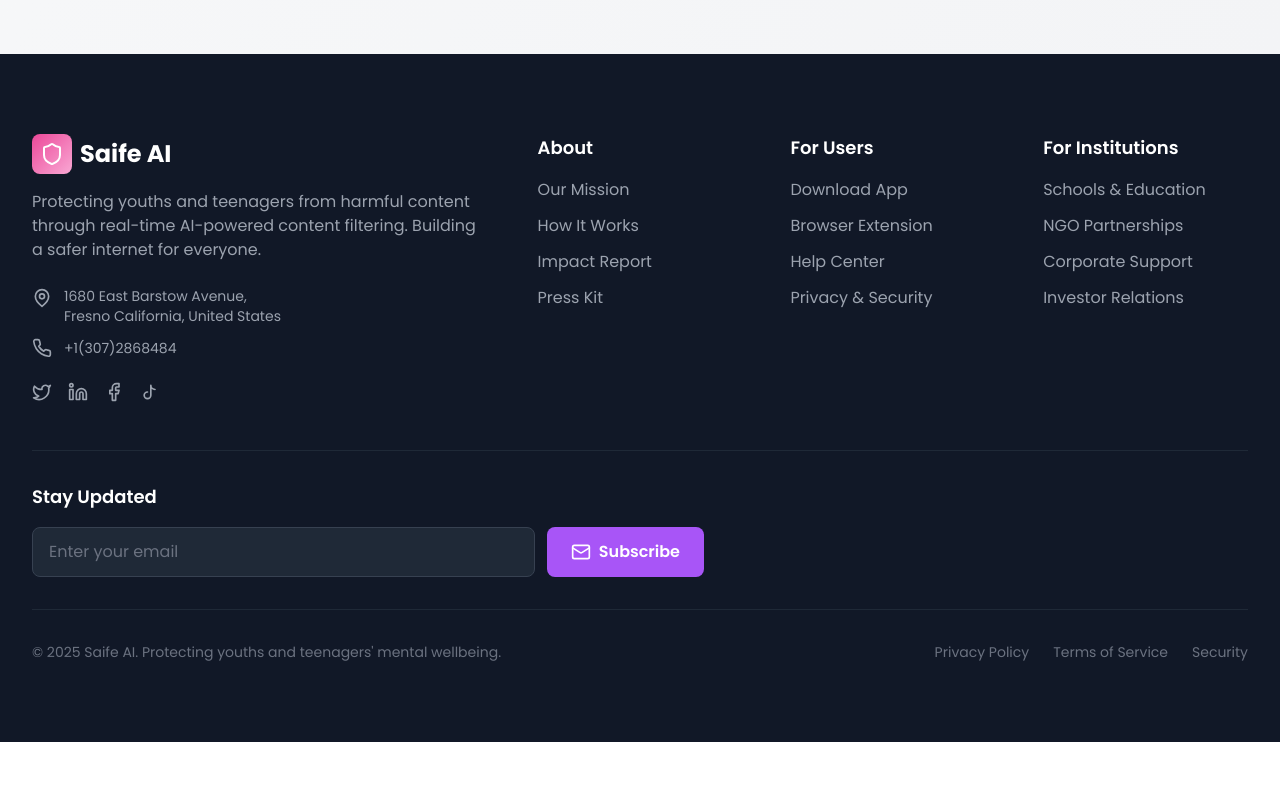
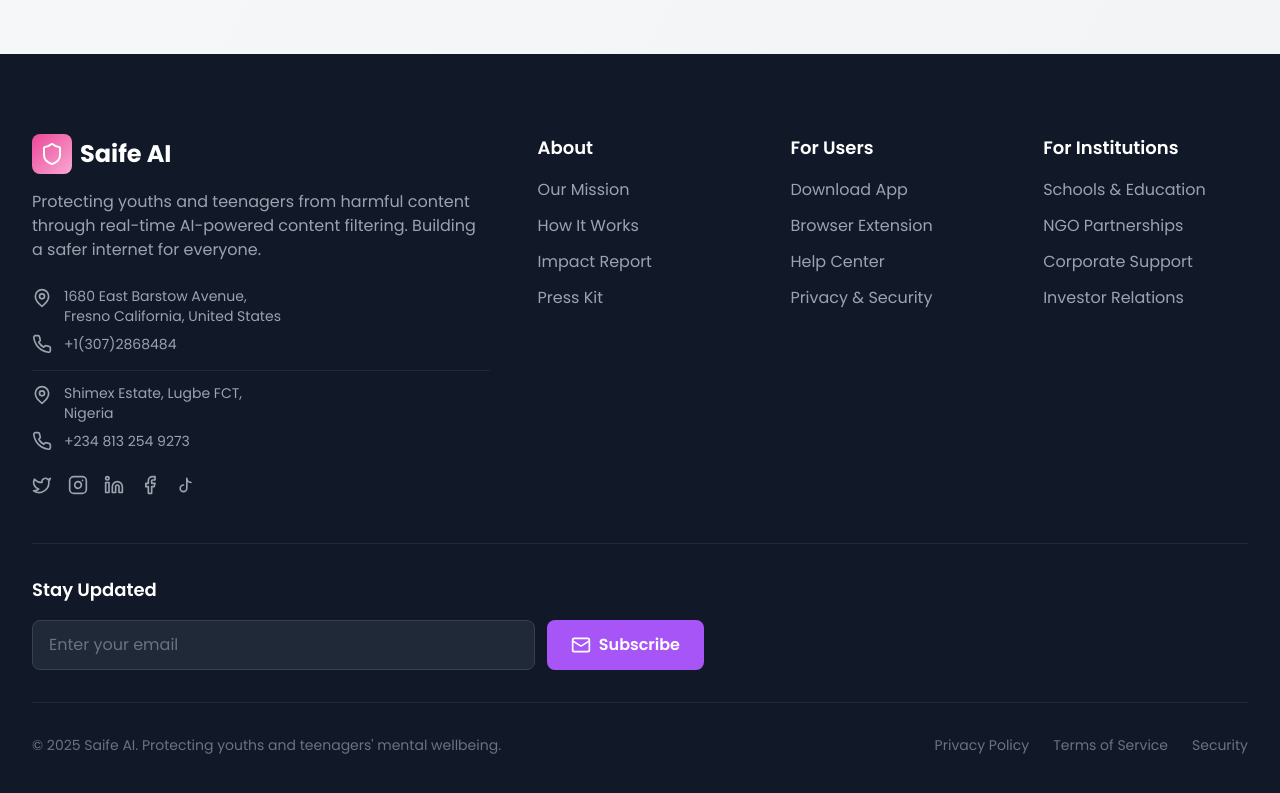
Before and after one commit to livestocx-ng/saife-ai, a React (Vite) app: page /analytics in a window 1280 px wide. Shown: the part 2261-3054 px from the top of the page. Before the commit the page ends 3003 px from the top, so only its background shows below. Built offline with nearby package versions, Linux system fonts and the light colour scheme.

Commit message:
feat: updated footer UI setup

```diff
--- a/src/components/layout/Footer.jsx
+++ b/src/components/layout/Footer.jsx
@@ -1,5 +1,5 @@
 import React from 'react';
-import { Shield, Mail, Twitter, Linkedin, Facebook, MapPin, Phone } from 'lucide-react';
+import { Shield, Mail, Twitter, Linkedin, Facebook, MapPin, Phone, Instagram } from 'lucide-react';
 
 const Footer = () => {
   const footerLinks = {
@@ -41,7 +41,8 @@ const Footer = () => {
               Protecting youths and teenagers from harmful content through real-time
               AI-powered content filtering. Building a safer internet for everyone.
             </p>
-            <div className="space-y-3 mb-6">
+            <div className="space-y-4 mb-6">
+              <div className="space-y-2">
                 <div className="flex items-start gap-3 text-gray-400">
                   <MapPin className="w-5 h-5 shrink-0 mt-0.5" />
                   <span className="text-sm">
@@ -54,6 +55,21 @@ const Footer = () => {
                   <span className="text-sm">+1(307)2868484</span>
                 </div>
               </div>
+
+              <div className="space-y-2 border-t border-gray-800 pt-3">
+                <div className="flex items-start gap-3 text-gray-400">
+                  <MapPin className="w-5 h-5 shrink-0 mt-0.5" />
+                  <span className="text-sm">
+                    Shimex Estate, Lugbe FCT,<br />
+                    Nigeria
+                  </span>
+                </div>
+                <div className="flex items-center gap-3 text-gray-400">
+                  <Phone className="w-5 h-5 shrink-0" />
+                  <span className="text-sm">+234 813 254 9273</span>
+                </div>
+              </div>
+            </div>
             <div className="flex items-center gap-4">
               <a
                 href="https://x.com/Girlified2"
@@ -63,6 +79,15 @@ const Footer = () => {
                 title="X (Twitter)"
               >
                 <Twitter className="w-5 h-5" />
+              </a>
+              <a
+                href="https://www.instagram.com/girlified_ltd"
+                target="_blank"
+                rel="noopener noreferrer"
+                className="text-gray-400 hover:text-white transition-colors"
+                title="Instagram"
+              >
+                <Instagram className="w-5 h-5" />
               </a>
               <a
                 href="https://www.linkedin.com/company/girlified/"
```
Lines whose indentation alone changed are shown as unchanged.
